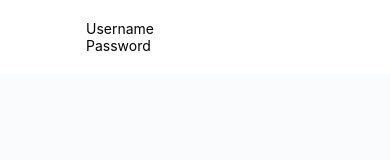
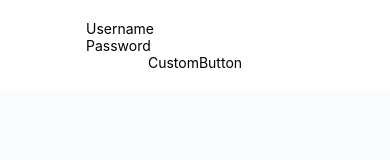
Before and after one commit to kdb23/authentication, a React Native app: screen / in a window 390 px wide. Shown: the top 160 px of the page. Built offline with nearby package versions, Linux system fonts and the light colour scheme.

Commit message:
addition of signin button

```diff
--- /dev/null
+++ b/src/components/CustomButton.js
@@ -0,0 +1,12 @@
+import { View, Text } from 'react-native'
+import React from 'react'
+
+const CustomButton = () => {
+  return (
+    <View>
+      <Text>CustomButton</Text>
+    </View>
+  )
+}
+
+export default CustomButton
--- a/src/screens/SignInScreen.js
+++ b/src/screens/SignInScreen.js
@@ -1,6 +1,7 @@
 import React, {useState} from 'react';
 import { View, StyleSheet } from 'react-native';
 import CustomInput from '../components/CustomInput';
+import CustomButton from '../components/CustomButton';
 
 const SignInScreen = () => {
     const [username, setUsername] = useState('')
@@ -17,8 +18,9 @@
                 placeholder="Password"
                 value={password}
                 setValue={setPassword}
-                sercureTextEntry={true}
+                sercureTextEntry
             />
+            <CustomButton />
         </View>
     )
 };
```
